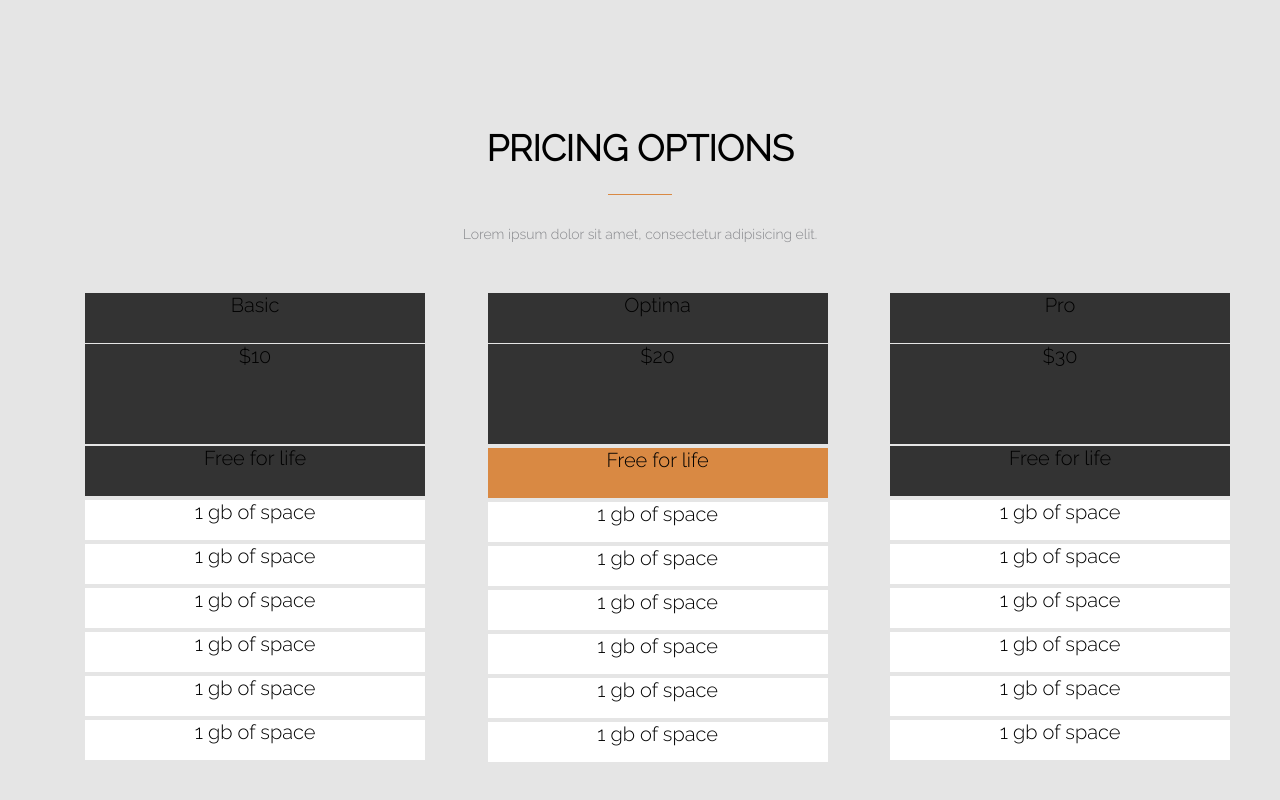
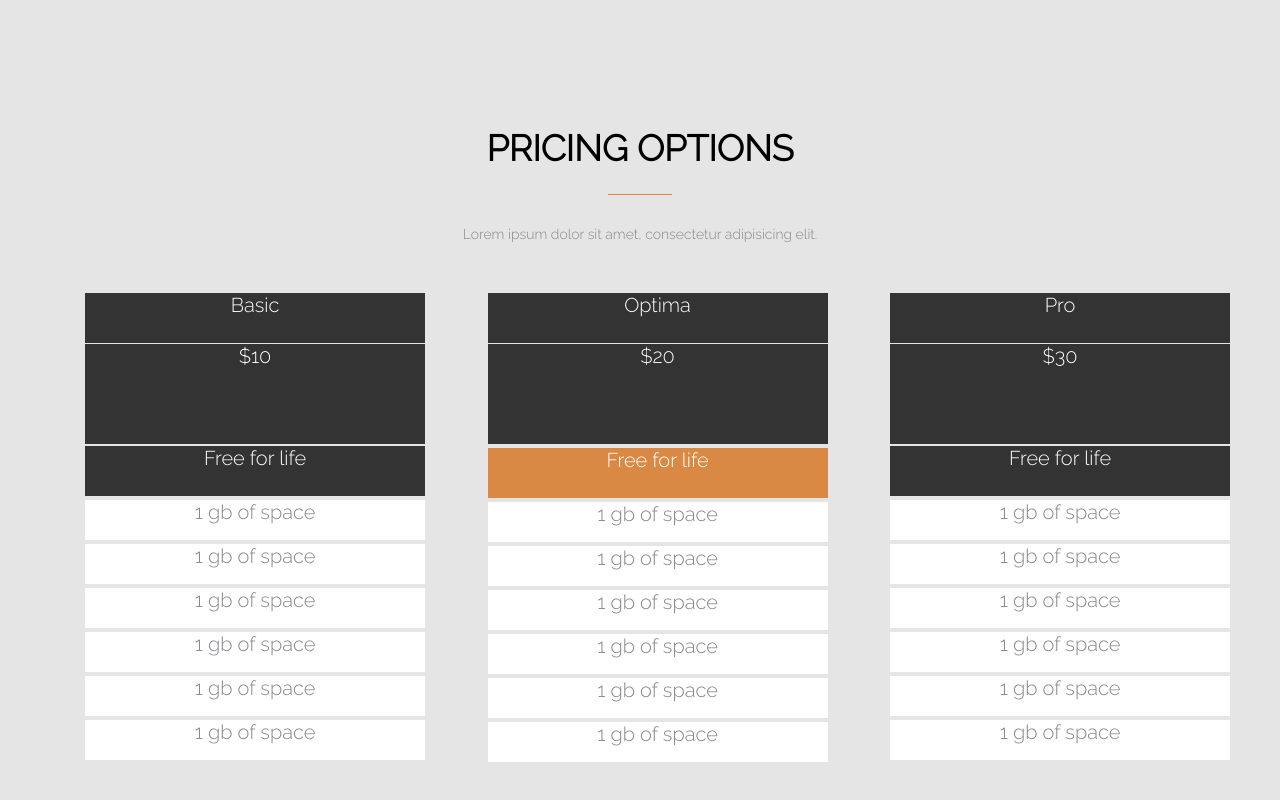
Before and after one commit to Irena-hub/FE12-wk-1-Malitska-Iryna, a plain HTML site: page index.html in a window 1280 px wide. Shown: the part 566-1366 px from the top of the page. Drawn offline with Linux system fonts and the light colour scheme.

Commit message:
first commit

```diff
--- a/css/flex.css
+++ b/css/flex.css
@@ -11,10 +11,11 @@
 }
 .flex-block__list {
     font-weight: 52px;
+    font-display: center;
+    color: #FFFFFF;
     text-align: center;
     align-items: center;
     font-size: 20px;
-
 }
 .flex-block__item-name {
     width: 340px;
@@ -45,5 +46,6 @@
     width: 340px;
     height: 40px;
     margin-top: 4px;
+    color: #86878B;
     background-color: #FFFFFF;
 }
--- a/css/style.css
+++ b/css/style.css
@@ -14,5 +14,4 @@ html {
     scroll-padding: block;
     box-sizing: border-box;
     list-style: none;
-    text-decoration: none;
 }
```
